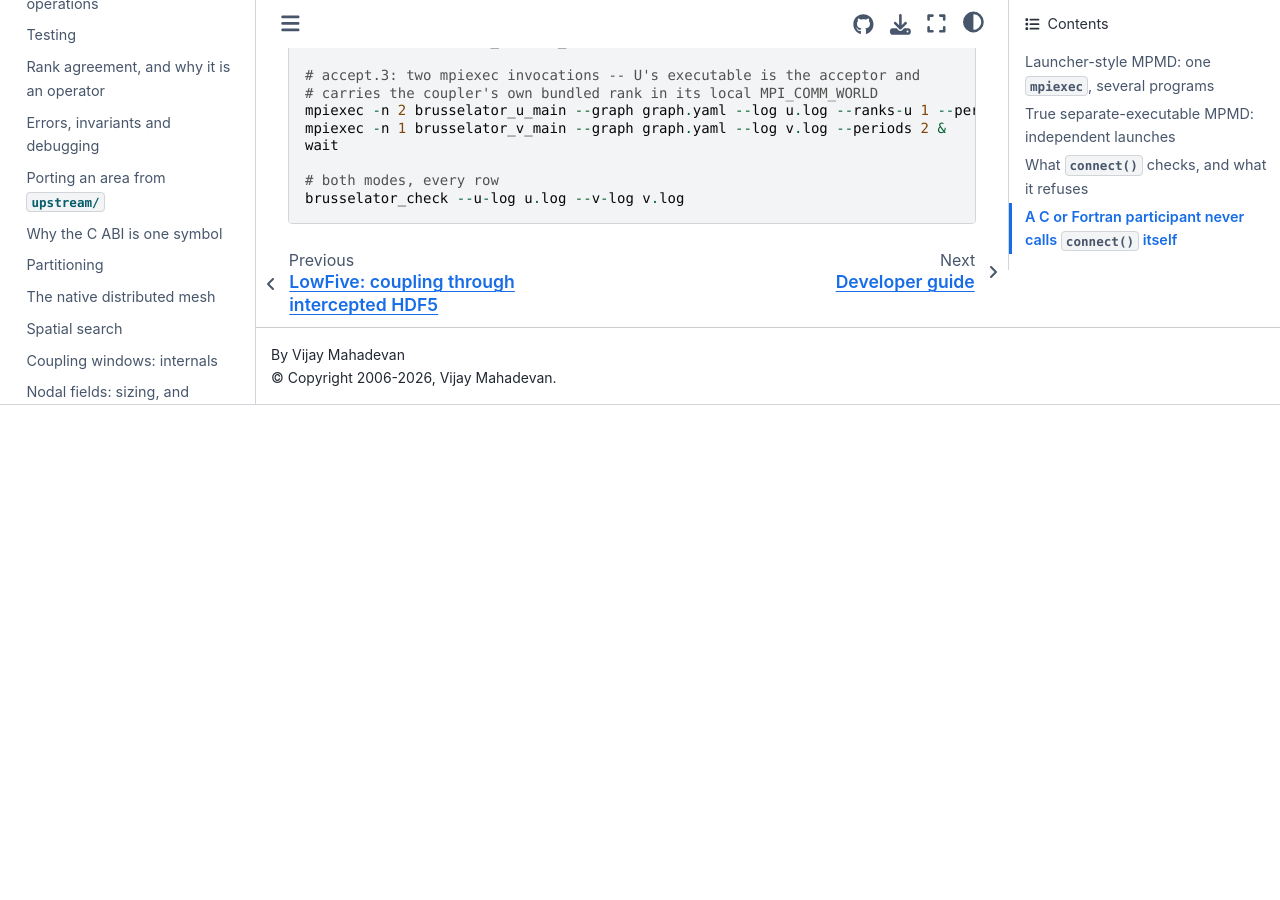
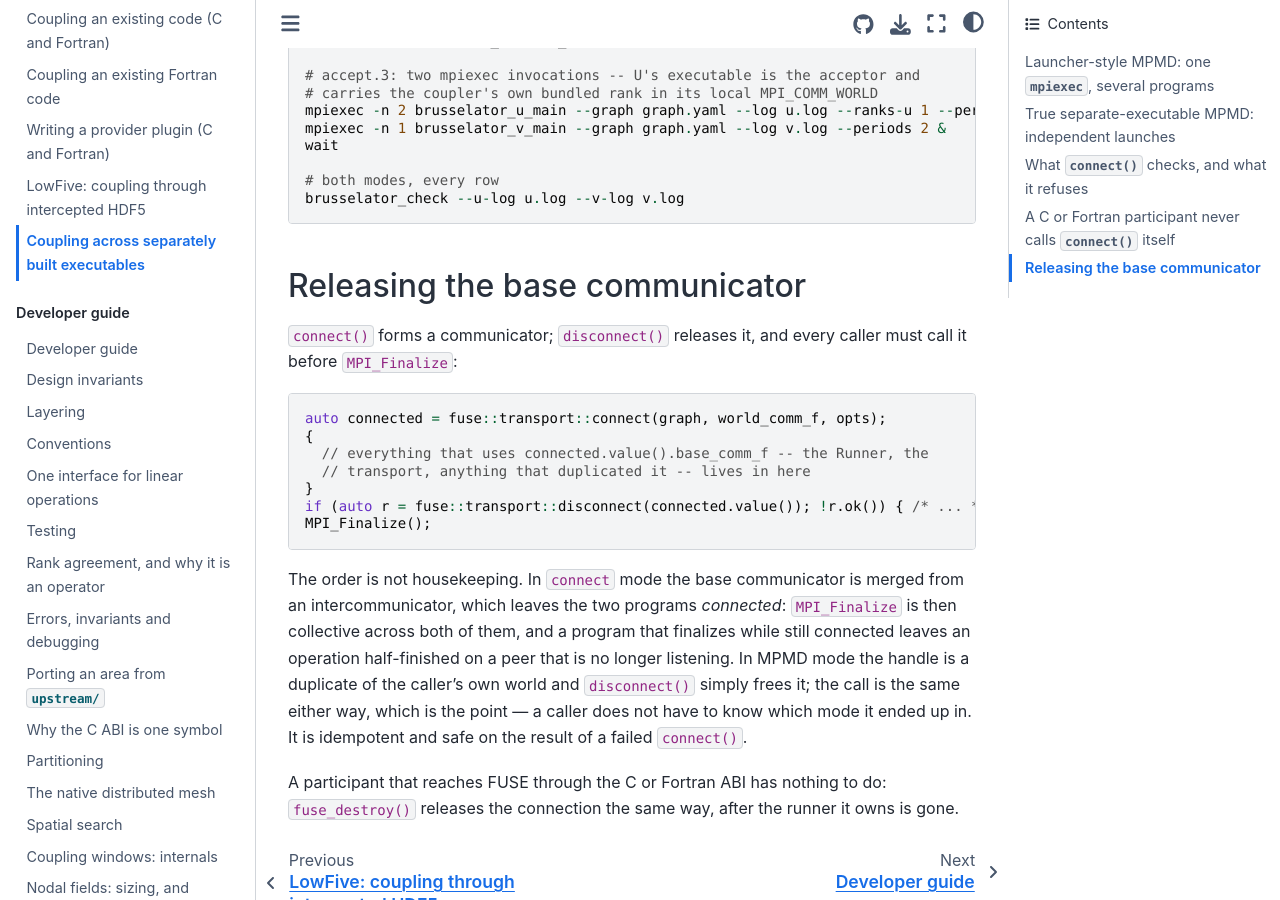
Before and after one commit to vijaysm/fuse, a Sphinx documentation site: the page built from docs/user/multiple-executables.md, in a window 1280 px wide and 900 px high, scrolled down 4568 px. Built offline with Sphinx 7.4.7 and the Sphinx Book theme 1.1.4, drawn with Linux system fonts in a browser that asks for light colours; pages that are not in the unit, such as notebooks, are missing from menus; before the commit the page ends 4973 px from its top, so only the background shows below that.

````diff
--- a/docs/user/multiple-executables.md
+++ b/docs/user/multiple-executables.md
@@ -172,3 +172,29 @@
 # both modes, every row
 brusselator_check --u-log u.log --v-log v.log
 ```
+
+## Releasing the base communicator
+
+`connect()` forms a communicator; `disconnect()` releases it, and every caller must call it
+before `MPI_Finalize`:
+
+```cpp
+auto connected = fuse::transport::connect(graph, world_comm_f, opts);
+{
+  // everything that uses connected.value().base_comm_f -- the Runner, the
+  // transport, anything that duplicated it -- lives in here
+}
+if (auto r = fuse::transport::disconnect(connected.value()); !r.ok()) { /* ... */ }
+MPI_Finalize();
+```
+
+The order is not housekeeping. In `connect` mode the base communicator is merged from an
+intercommunicator, which leaves the two programs *connected*: `MPI_Finalize` is then collective
+across both of them, and a program that finalizes while still connected leaves an operation
+half-finished on a peer that is no longer listening. In MPMD mode the handle is a duplicate of
+the caller's own world and `disconnect()` simply frees it; the call is the same either way, which
+is the point — a caller does not have to know which mode it ended up in. It is idempotent and safe
+on the result of a failed `connect()`.
+
+A participant that reaches FUSE through the C or Fortran ABI has nothing to do: `fuse_destroy()`
+releases the connection the same way, after the runner it owns is gone.
````
Also changed, not shown: 1 other file.
